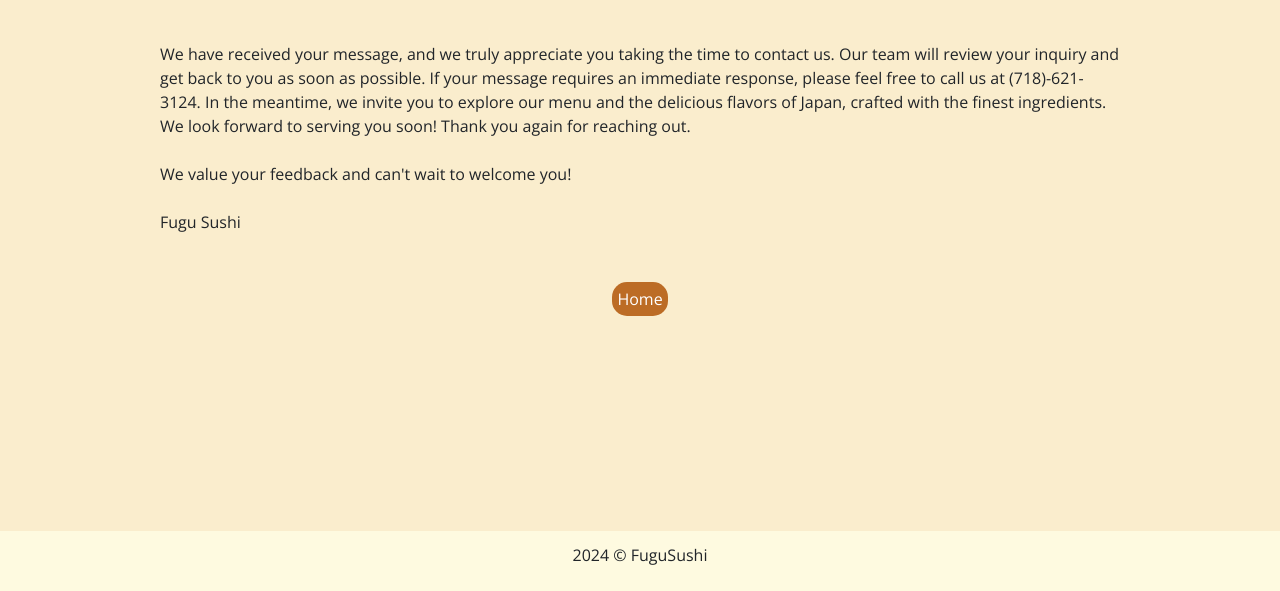
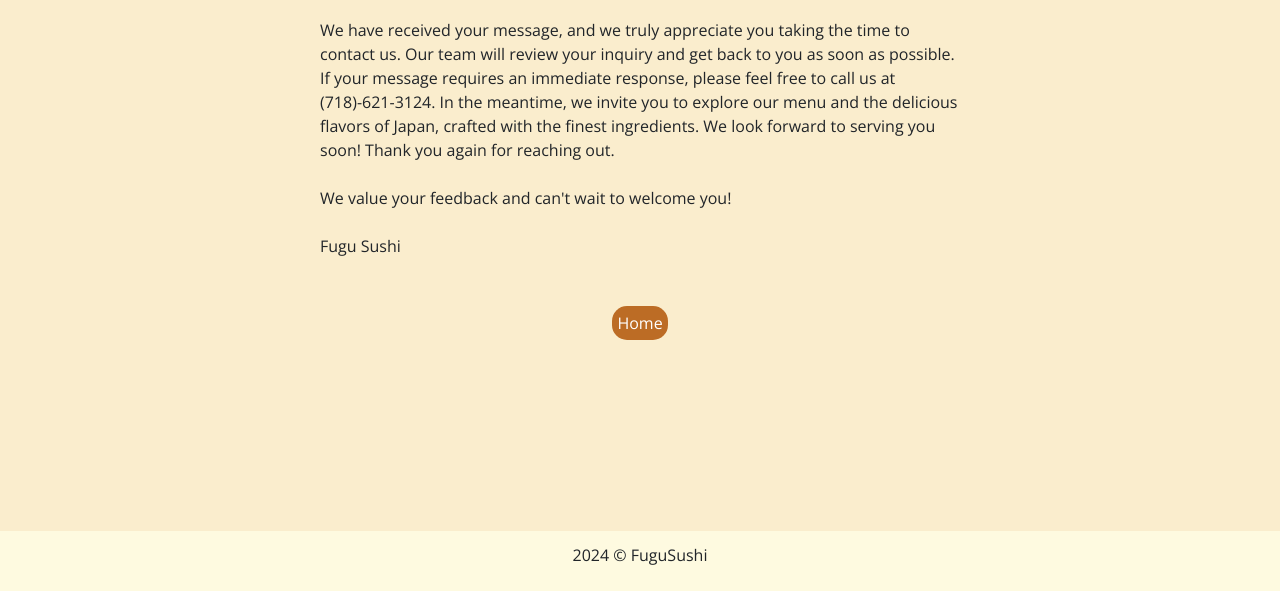
Before and after one commit to Awannng/FuguSushi, a plain HTML site: page thankYou.html in a window 1280 px wide. Shown: the part 209-800 px from the top of the page. Drawn offline with nearby package versions, Linux system fonts and the light colour scheme; a web font is replaced by a local one.

Commit message:
change the width of ThankYou Page

```diff
--- a/thankYou.html
+++ b/thankYou.html
@@ -24,7 +24,7 @@
       class="h-100 d-flex flex-column align-items-center justify-content-center"
     >
       <h1>Thank You for Reaching Out!</h1>
-      <div class="mt-5 ml-auto mr-auto w-75">
+      <div class="mt-5 ml-auto mr-auto w-50">
         <p>
           We have received your message, and we truly appreciate you taking the
           time to contact us. Our team will review your inquiry and get back to
```
